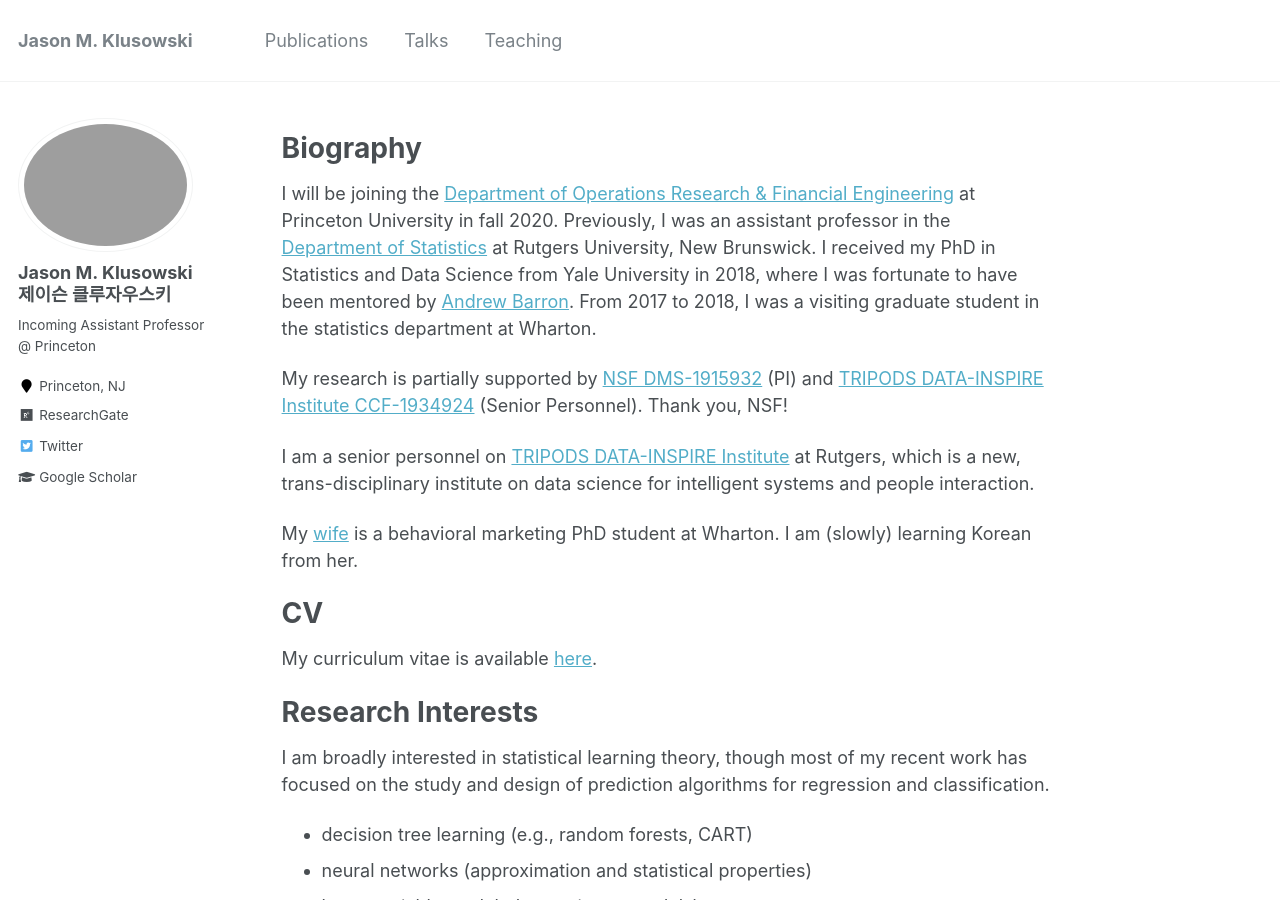
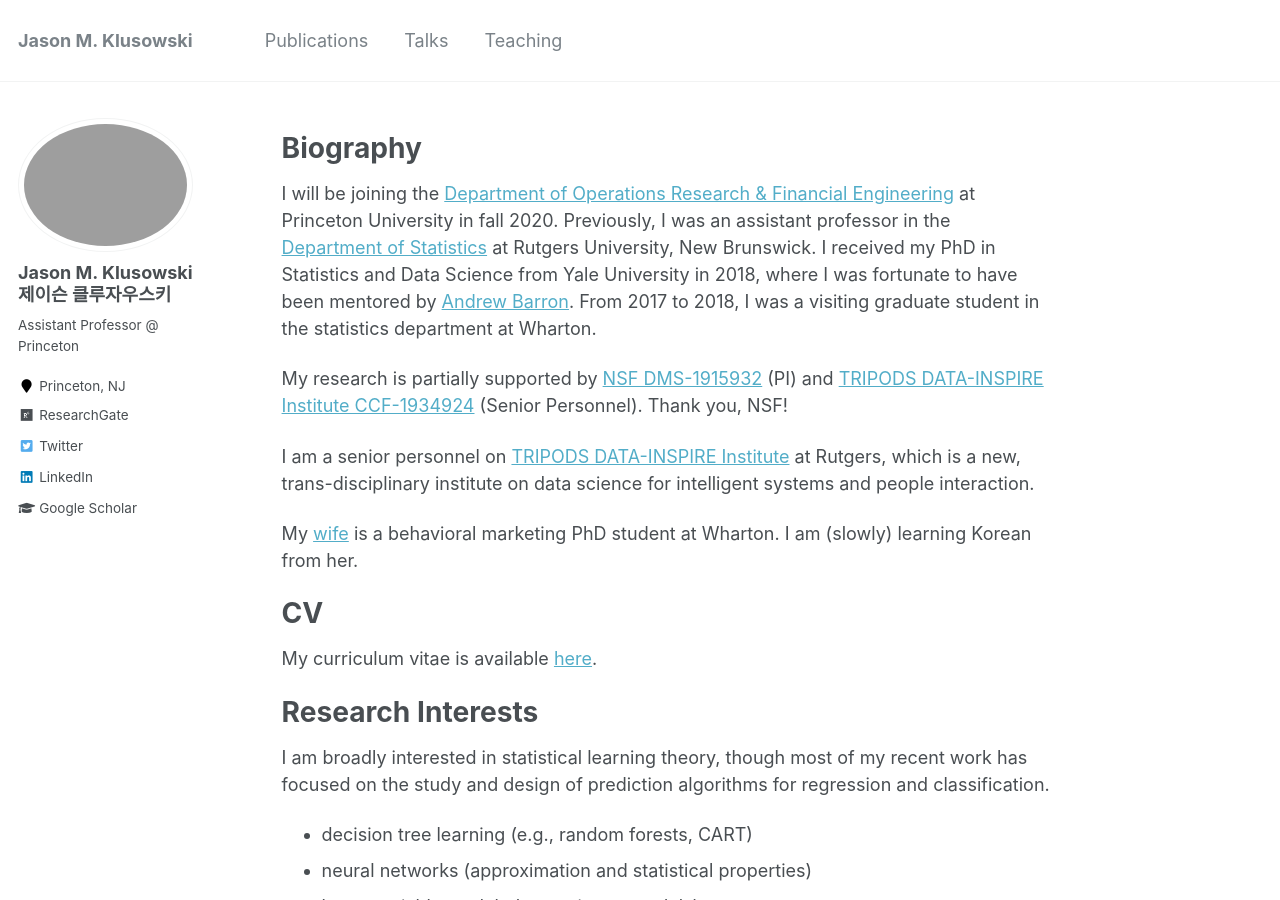
Before and after one commit to jasonklusowski/jasonklusowski.github.io, a Jekyll site: the page built from _pages/about.md, in a window 1280 px wide and 900 px high. Built offline with Jekyll 4.4.1, drawn with Linux system fonts in a browser that asks for light colours.

Commit message:
Update _config.yml

```diff
--- a/_config.yml
+++ b/_config.yml
@@ -82,7 +82,7 @@ analytics:
 author:
   name             : "Jason M. Klusowski 제이슨 클루자우스키"
   avatar           : "profile.jpg"
-  bio              : "Incoming Assistant Professor @ Princeton"
+  bio              : "Assistant Professor @ Princeton"
   location         : "Princeton, NJ"
   employer         :
   pubmed           : #"https://www.ncbi.nlm.nih.gov/pubmed/?term=john+snow"
@@ -102,7 +102,7 @@ author:
   instagram        :
   impactstory      : #"https://profiles.impactstory.org/u/xxxx-xxxx-xxxx-xxxx"
   lastfm           :
-  linkedin         :
+  linkedin         : "https://www.linkedin.com/in/jason-klusowski-8bbb39139/"
   orcid            : #"https://orcid.org/0000-0001-6484-8682"
   pinterest        :
   soundcloud       :
```
